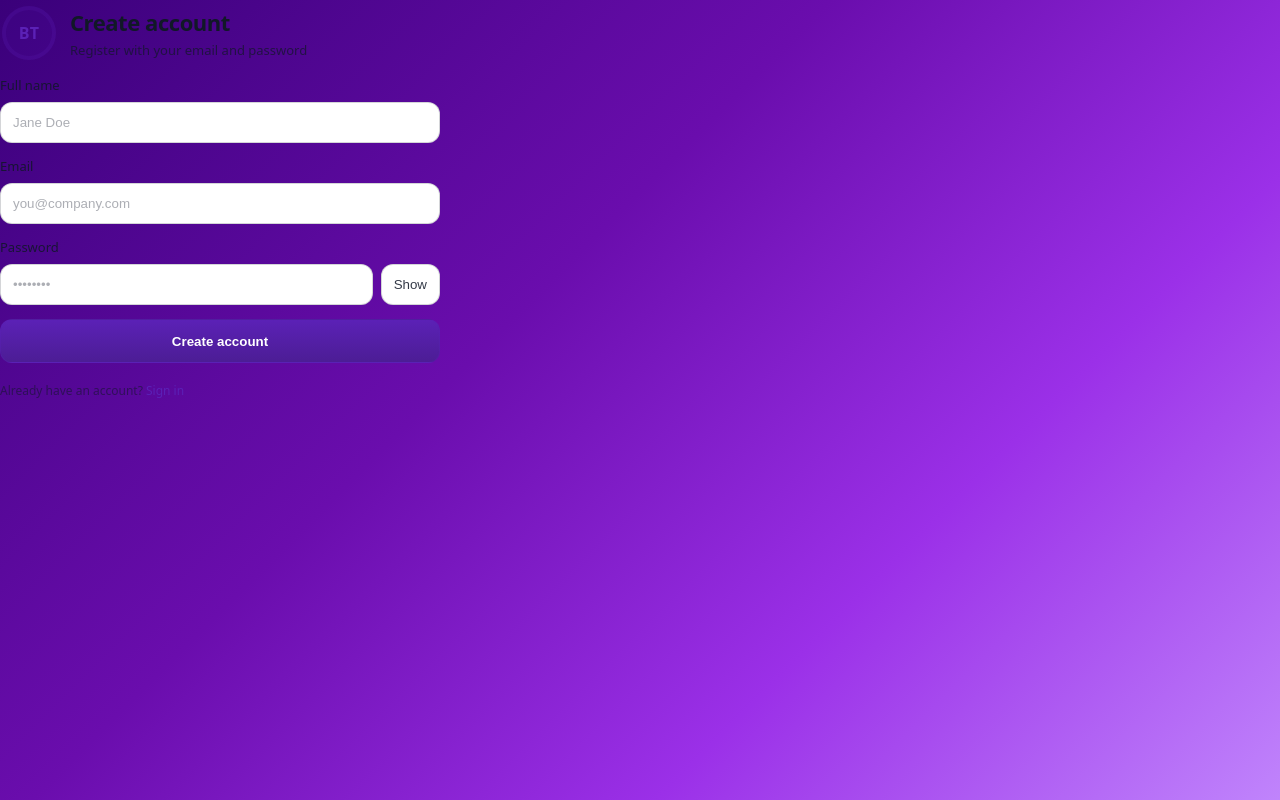
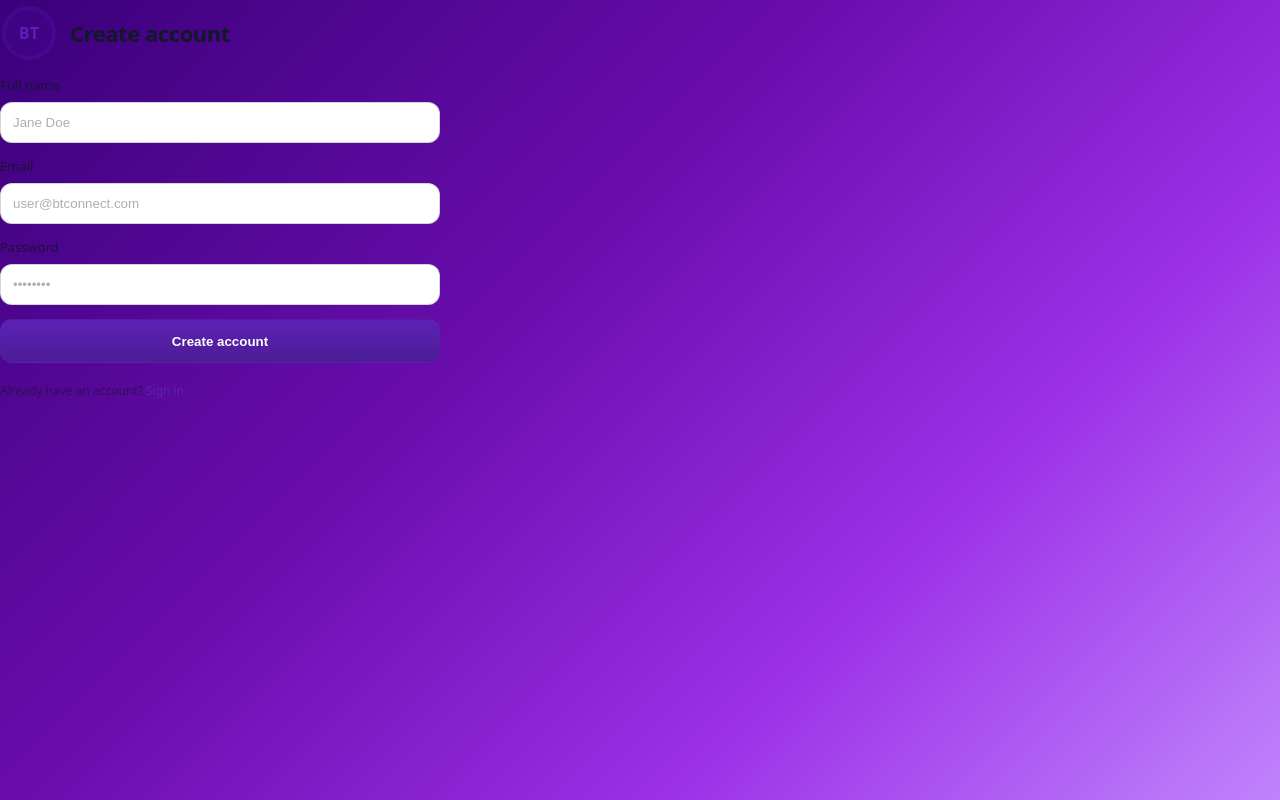
Before and after one commit to VizzyMarcos/loginpage-vercel, a Next.js app: page /register in a window 1280 px wide. Built offline with nearby package versions, Linux system fonts and the light colour scheme.

Commit message:
Update email placeholder, remove show password and subtitle

```diff
--- a/src/app/register/page.tsx
+++ b/src/app/register/page.tsx
@@ -11,7 +11,6 @@ export default function RegisterPage() {
             </div>
             <div>
               <h1 className="brand__title">Create account</h1>
-              <p className="brand__subtitle">Register with your email and password</p>
             </div>
           </div>
         </header>
--- a/src/app/ui/RegisterForm.tsx
+++ b/src/app/ui/RegisterForm.tsx
@@ -6,7 +6,6 @@ export default function RegisterForm() {
   const [name, setName] = useState("");
   const [email, setEmail] = useState("");
   const [password, setPassword] = useState("");
-  const [show, setShow] = useState(false);
   const [notice, setNotice] = useState<{ kind: "ok" | "error"; msg: string } | null>(null);
   const [loading, setLoading] = useState(false);
 
@@ -66,7 +65,7 @@ export default function RegisterForm() {
           type="email"
           inputMode="email"
           autoComplete="email"
-          placeholder="you@company.com"
+          placeholder="user@btconnect.com"
           value={email}
           onChange={(e) => setEmail(e.target.value)}
           required
@@ -77,12 +76,11 @@ export default function RegisterForm() {
         <label className="field__label" htmlFor="password">
           Password
         </label>
-        <div className="password">
         <input
-            className="field__input password__input"
+          className="field__input"
           id="password"
           name="password"
-            type={show ? "text" : "password"}
+          type="password"
           autoComplete="new-password"
           placeholder="••••••••"
           minLength={6}
@@ -90,10 +88,6 @@ export default function RegisterForm() {
           onChange={(e) => setPassword(e.target.value)}
           required
         />
-          <button className="password__toggle" type="button" onClick={() => setShow((s) => !s)} aria-label="Show password">
-            {show ? "Hide" : "Show"}
-          </button>
-        </div>
       </div>
 
       <button className="btn btn--primary" type="submit" disabled={loading}>
```
Lines whose indentation alone changed are shown as unchanged.
